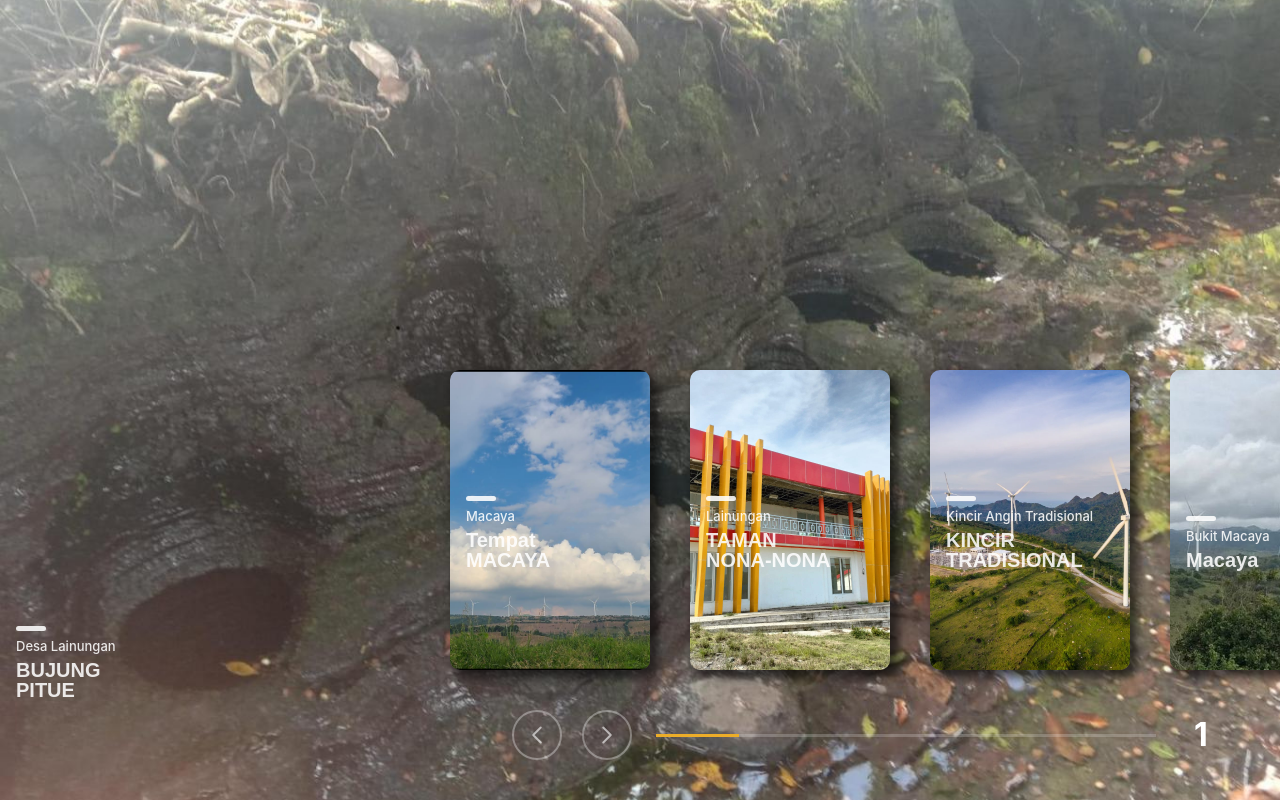
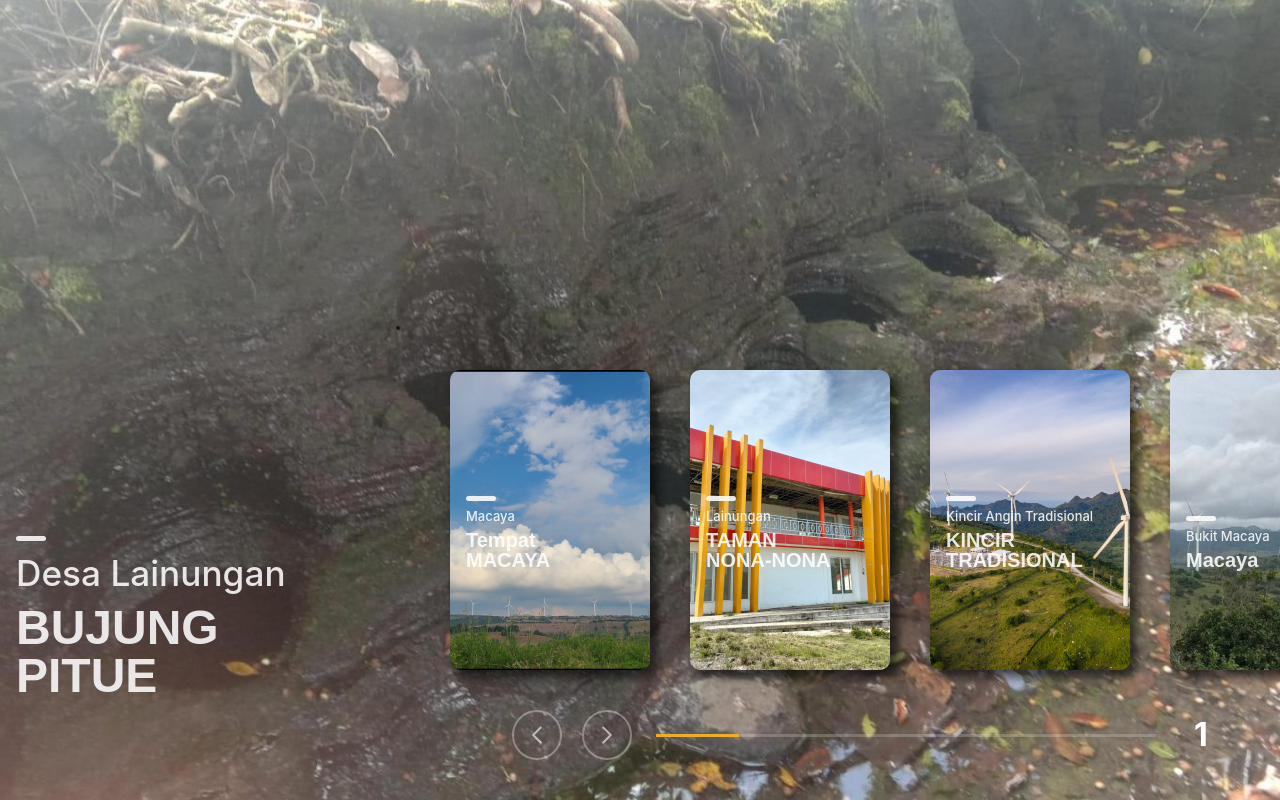
Before and after one commit to ripet00/wisata_lainungan, a Next.js app: page / in a window 1280 px wide. Built offline with nearby package versions, Linux system fonts and the light colour scheme.

Commit message:
feat : fix activeCardContent in Title1, Title2, Desc (css)

```diff
--- a/src/components/TimedCards.module.css
+++ b/src/components/TimedCards.module.css
@@ -81,6 +81,25 @@
   font-size: 100px;
   font-family: 'Oswald', sans-serif;
   line-height: 1;
+}
+
+.activeCardContent .contentPlace,
+.activeCardContent .contentTitle1,
+.activeCardContent .contentTitle2,
+.activeCardContent .contentDesc {
+  font-size: 2.2em; /* atau sesuai kebutuhan */
+  transition: font-size 0.3s cubic-bezier(0.4,0,0.2,1);
+  transition-delay: 0.4s;
+}
+
+.activeCardContent .contentTitle1,
+.activeCardContent .contentTitle2 {
+  font-size: 3em;
+  font-weight: bold;
+}
+
+.activeCardContent .contentDesc {
+  font-size: 1.5em;
 }
 
 .titleBox1,
@@ -183,7 +202,8 @@
 .progressSubForeground {
   height: 3px;
   background-color: #ecad29;
-  will-change: width;
+  will-change: 0%;
+  transition: width 0.5s cubic-bezier(0.4,0,0.2,1);
 }
 
 .slideNumbers {
@@ -207,6 +227,7 @@
   font-size: 32px;
   font-weight: bold;
   will-change: transform;
+  transition: color 0.3s;
 }
 
 .cover {
```
